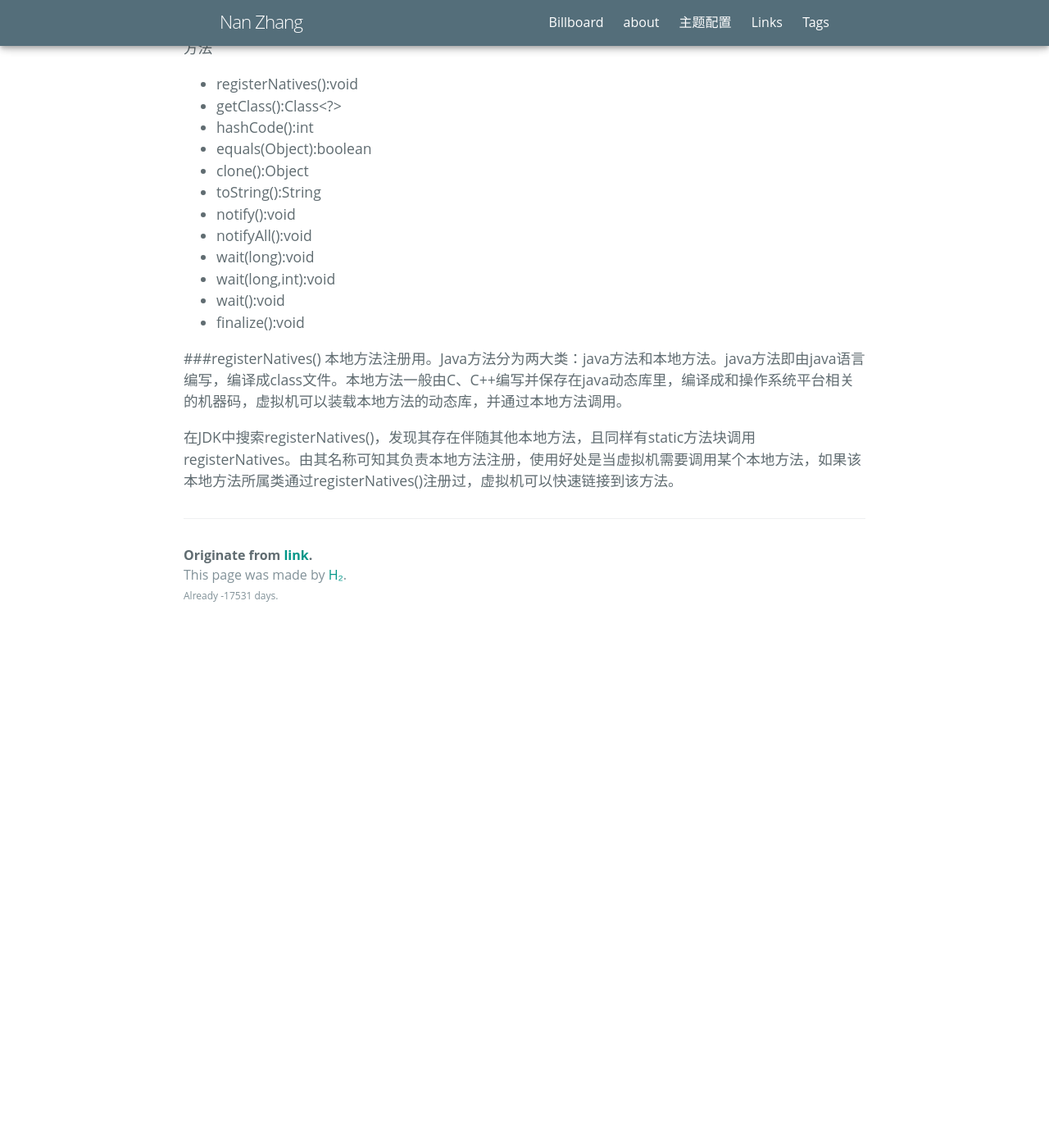
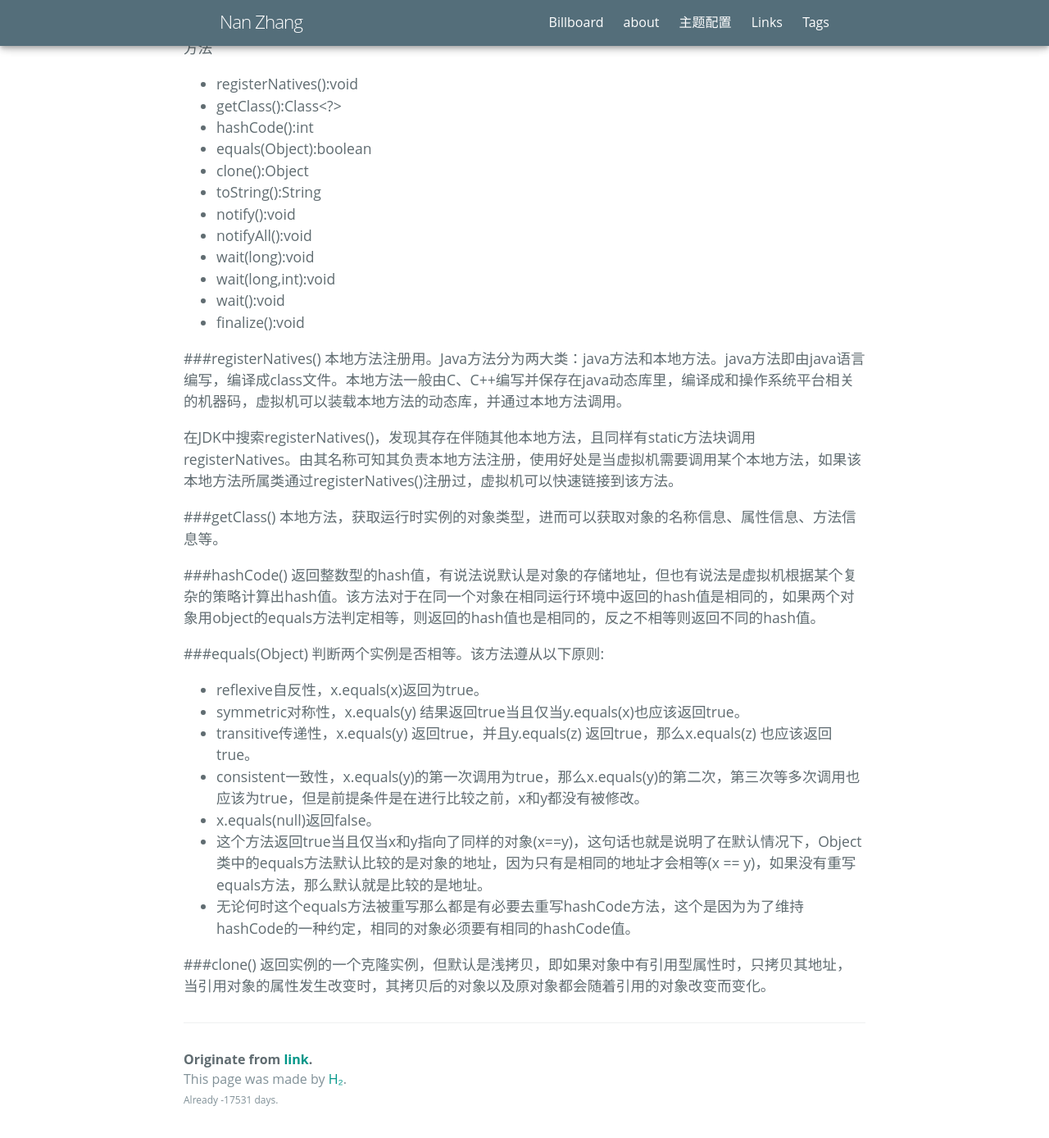
Before and after one commit to Aaron-ZhangNan/aaron-zhangnan.github.io, a Jekyll site: the page built from _posts/2019-9-15-Object.md, in a window 1280 px wide and 1400 px high, scrolled down 399 px. Shown: the top 1388 px of the window at 82% size. Built offline with Jekyll 4.4.1, drawn with Linux system fonts in a browser that asks for light colours; some web fonts are replaced; our own code applies the rules of GitHub Pages for plain Markdown files; before the commit the page ends 1184 px from its top, so only the background shows below that.

Commit message:
mod object

```diff
--- a/_posts/2019-9-15-Object.md
+++ b/_posts/2019-9-15-Object.md
@@ -18,3 +18,23 @@ Object类是Java中所有类的父类。Object类只有成员方法，没有定
 本地方法注册用。Java方法分为两大类：java方法和本地方法。java方法即由java语言编写，编译成class文件。本地方法一般由C、C++编写并保存在java动态库里，编译成和操作系统平台相关的机器码，虚拟机可以装载本地方法的动态库，并通过本地方法调用。
 
 在JDK中搜索registerNatives()，发现其存在伴随其他本地方法，且同样有static方法块调用registerNatives。由其名称可知其负责本地方法注册，使用好处是当虚拟机需要调用某个本地方法，如果该本地方法所属类通过registerNatives()注册过，虚拟机可以快速链接到该方法。
+
+###getClass()
+本地方法，获取运行时实例的对象类型，进而可以获取对象的名称信息、属性信息、方法信息等。
+
+###hashCode()
+返回整数型的hash值，有说法说默认是对象的存储地址，但也有说法是虚拟机根据某个复杂的策略计算出hash值。该方法对于在同一个对象在相同运行环境中返回的hash值是相同的，如果两个对象用object的equals方法判定相等，则返回的hash值也是相同的，反之不相等则返回不同的hash值。
+
+###equals(Object)
+判断两个实例是否相等。该方法遵从以下原则:
+
+* reflexive自反性，x.equals(x)返回为true。
+* symmetric对称性，x.equals(y) 结果返回true当且仅当y.equals(x)也应该返回true。
+* transitive传递性，x.equals(y) 返回true，并且y.equals(z) 返回true，那么x.equals(z) 也应该返回true。
+* consistent一致性，x.equals(y)的第一次调用为true，那么x.equals(y)的第二次，第三次等多次调用也应该为true，但是前提条件是在进行比较之前，x和y都没有被修改。
+* x.equals(null)返回false。
+* 这个方法返回true当且仅当x和y指向了同样的对象(x==y)，这句话也就是说明了在默认情况下，Object类中的equals方法默认比较的是对象的地址，因为只有是相同的地址才会相等(x == y)，如果没有重写equals方法，那么默认就是比较的是地址。
+* 无论何时这个equals方法被重写那么都是有必要去重写hashCode方法，这个是因为为了维持hashCode的一种约定，相同的对象必须要有相同的hashCode值。
+
+###clone()
+返回实例的一个克隆实例，但默认是浅拷贝，即如果对象中有引用型属性时，只拷贝其地址，当引用对象的属性发生改变时，其拷贝后的对象以及原对象都会随着引用的对象改变而变化。
```
